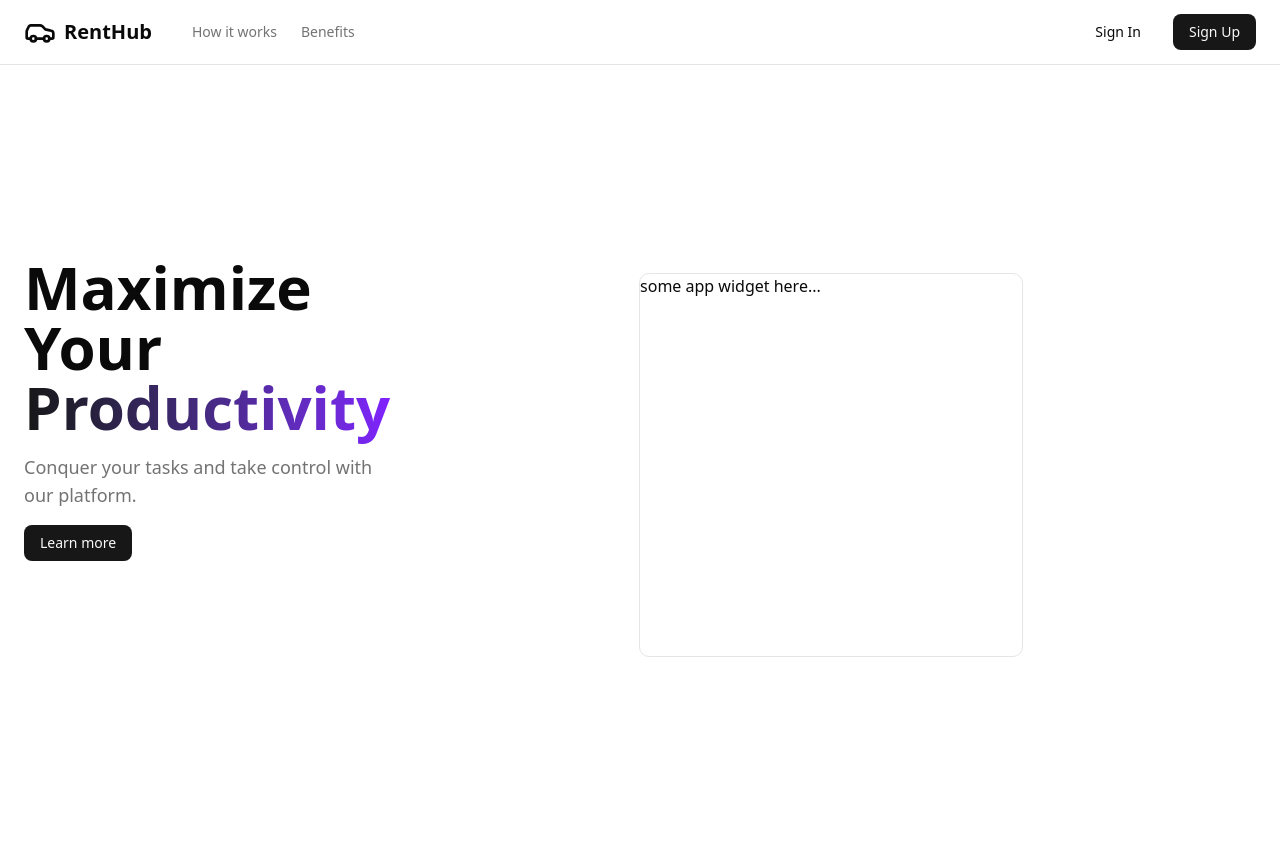
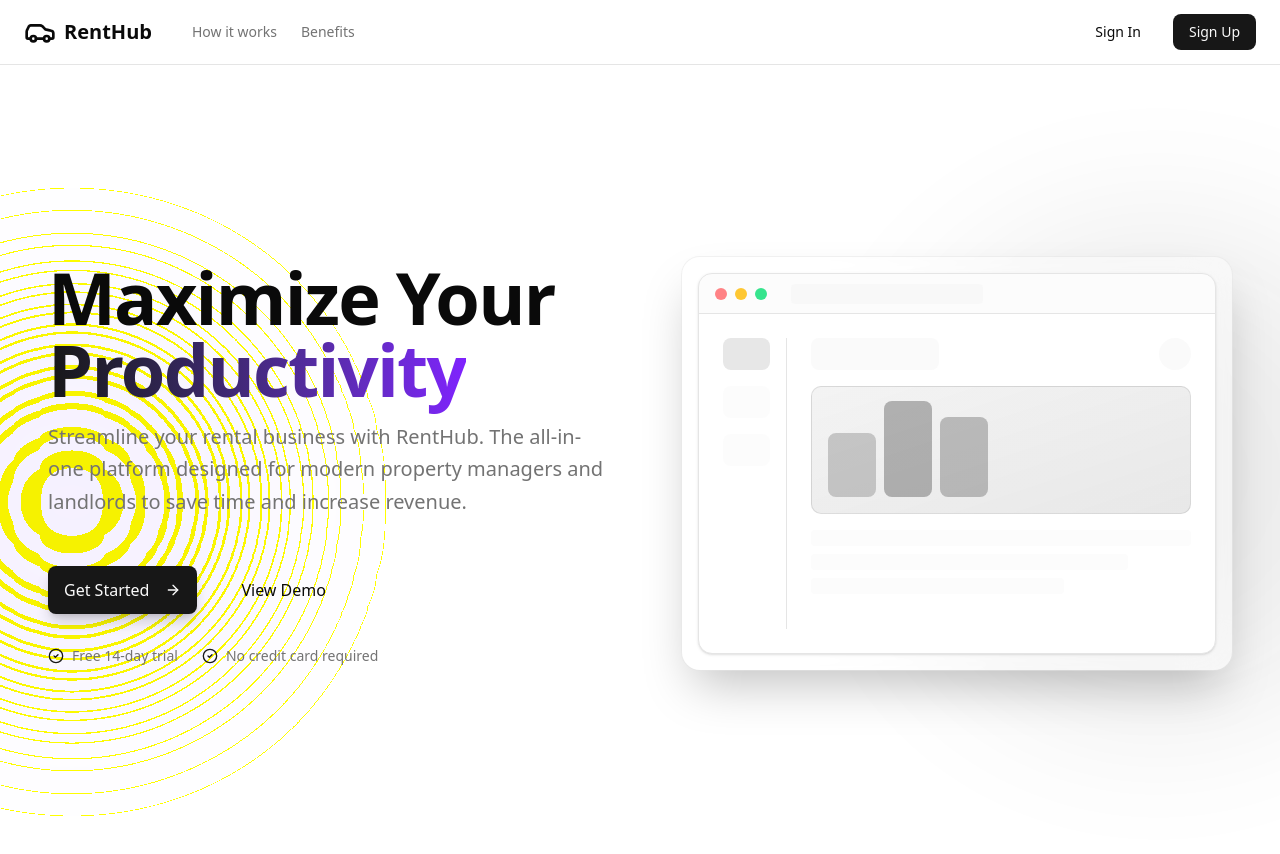
Before and after one commit to realSJ30/hub, a Next.js app: page / in a window 1280 px wide. Shown: the top 854 px of the page. Built offline with nearby package versions, Linux system fonts and the light colour scheme.

Commit message:
feat: Revamp hero section with new layout, content, and visual mock-up, complemented by page background decorations.

```diff
--- a/app/(root)/components/hero.tsx
+++ b/app/(root)/components/hero.tsx
@@ -1,22 +1,92 @@
 import { Button } from '@/components/ui/button'
-import React from 'react'
+import { ArrowRight, CheckCircle2 } from 'lucide-react'
 
 const Hero = () => {
   return (
-    <div className='flex items-center justify-start h-screen w-full gap-4'>
-        <div className='flex flex-col items-start justify-center gap-4 text-left pb-28'>
-            <h1 className='text-6xl font-bold'>Maximize Your <br /> <span className='bg-linear-to-r from-primary to-violet-600 bg-clip-text text-transparent'>Productivity</span></h1>
-            <p className='text-lg text-muted-foreground'>Conquer your tasks and take control with our platform.</p>
-            <div className='flex items-center justify-center'>
-                <Button>Learn more</Button>
+    <section className='relative w-full py-12 md:py-24 lg:py-32 xl:py-48'>
+
+      <div className='container px-4 md:px-6 relative z-10'>
+        <div className='grid gap-6 lg:grid-cols-2 lg:gap-12 xl:grid-cols-2 items-center'>
+          <div className='flex flex-col justify-center space-y-8 text-left'>
+            <div className='space-y-4'>
+              <h1 className='text-4xl font-extrabold tracking-tight sm:text-5xl xl:text-7xl/none max-w-[800px]'>
+                Maximize Your <br />
+                <span className='bg-linear-to-r from-primary to-violet-600 bg-clip-text text-transparent'>
+                  Productivity
+                </span>
+              </h1>
+              <p className='max-w-[600px] text-lg text-muted-foreground md:text-xl leading-relaxed'>
+                 Streamline your rental business with RentHub. The all-in-one platform designed for modern property managers and landlords to save time and increase revenue.
+              </p>
             </div>
+
+            <div className='flex flex-col gap-3 min-[400px]:flex-row pt-4'>
+              <Button size="lg" className="h-12 px-8 text-base shadow-lg shadow-primary/20 transition-transform hover:scale-105">
+                Get Started
+                <ArrowRight className="ml-2 h-4 w-4" />
+              </Button>
+              <Button size="lg" variant="ghost" className="h-12 px-8 text-base">
+                View Demo
+              </Button>
+            </div>
+
+             <div className="flex flex-wrap items-center gap-6 text-sm text-muted-foreground font-medium">
+                <div className="flex items-center gap-2 transition-colors hover:text-foreground">
+                    <CheckCircle2 className="h-4 w-4 text-primary" />
+                    <span>Free 14-day trial</span>
+                </div>
+                <div className="flex items-center gap-2 transition-colors hover:text-foreground">
+                    <CheckCircle2 className="h-4 w-4 text-primary" />
+                    <span>No credit card required</span>
+                </div>
+            </div>
+          </div>
+
+          {/* Visual Side */}
+          <div className='flex items-center justify-center lg:justify-end mt-12 lg:mt-0'>
+            <div className='relative w-full max-w-[550px] aspect-square lg:aspect-4/3 rounded-2xl bg-background/40 p-4 shadow-2xl ring-1 ring-border/50 backdrop-blur-xl'>
+                <div className="h-full w-full rounded-xl bg-card border shadow-sm relative overflow-hidden flex flex-col">
+                    {/* Mock Browser Header */}
+                    <div className="h-10 border-b bg-muted/30 px-4 flex items-center gap-2">
+                        <div className="h-3 w-3 rounded-full bg-red-400/80"></div>
+                        <div className="h-3 w-3 rounded-full bg-amber-400/80"></div>
+                        <div className="h-3 w-3 rounded-full bg-green-400/80"></div>
+                        <div className="ml-4 h-5 w-48 rounded bg-muted/50"></div>
+                    </div>
+                    {/* Mock Content */}
+                    <div className="flex-1 p-6 relative">
+                        <div className="flex gap-6 h-full">
+                            {/* Sidebar Mock */}
+                            <div className="hidden sm:flex w-16 h-full flex-col gap-4 border-r pr-4">
+                                <div className="h-8 w-full bg-primary/10 rounded-md"></div>
+                                <div className="h-8 w-full bg-muted/30 rounded-md"></div>
+                                <div className="h-8 w-full bg-muted/30 rounded-md"></div>
+                            </div>
+                            {/* Main Content Mock */}
+                            <div className="flex-1 flex flex-col gap-4">
+                                <div className="flex justify-between items-center">
+                                    <div className="h-8 w-32 bg-muted/50 rounded-md"></div>
+                                    <div className="h-8 w-8 bg-muted/50 rounded-full"></div>
+                                </div>
+                                <div className="h-32 w-full bg-linear-to-br from-primary/5 to-primary/10 rounded-lg border border-primary/10 p-4 flex items-end">
+                                    <div className="h-16 w-12 bg-primary/20 rounded-md mr-2"></div>
+                                    <div className="h-24 w-12 bg-primary/30 rounded-md mr-2"></div>
+                                    <div className="h-20 w-12 bg-primary/25 rounded-md"></div>
+                                </div>
+                                <div className="space-y-2">
+                                    <div className="h-4 w-full bg-muted/30 rounded"></div>
+                                    <div className="h-4 w-5/6 bg-muted/30 rounded"></div>
+                                    <div className="h-4 w-4/6 bg-muted/30 rounded"></div>
+                                </div>
+                            </div>
+                        </div>
+                    </div>
+                </div>
+            </div>
+          </div>
         </div>
-        <div className='flex items-center justify-center w-full'>
-            <div className='border rounded-lg h-96 w-96'>
-                some app widget here...
-            </div>
-        </div>
-    </div>
+      </div>
+    </section>
   )
 }
 
--- a/app/(root)/page.tsx
+++ b/app/(root)/page.tsx
@@ -5,9 +5,16 @@ const RootPage = () => {
   return (
     <div>
       <Navbar />
-      <main className="container mx-auto px-4 md:px-6">
-        <Hero />
-      </main>
+      <div className="relative w-full overflow-hidden">
+        {/* Background decorations */}
+        <div className="absolute inset-0 -z-10 h-full w-full bg-background">
+          <div className="absolute top-[20%] right-[-10%] h-[500px] w-[500px] rounded-full bg-primary/20 hover:bg-primary/30 opacity-40 blur-[80px] transition-all duration-1000"></div>
+          <div className="absolute bottom-[20%] left-[-10%] h-[400px] w-[400px] rounded-full bg-violet-500/20 opacity-40 blur-[80px]"></div>
+        </div>
+        <main className="container mx-auto px-4 md:px-6">
+          <Hero />
+        </main>
+      </div>
     </div>
   )
 }
```
